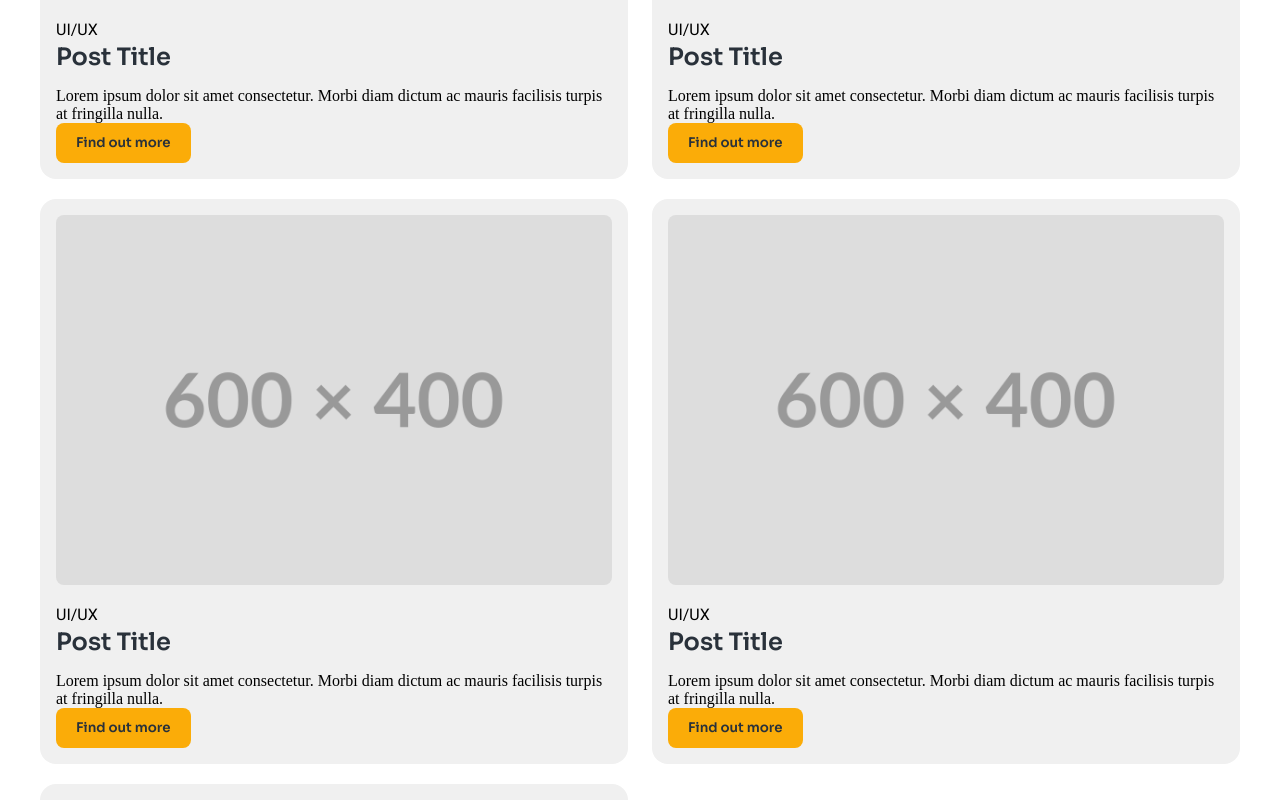
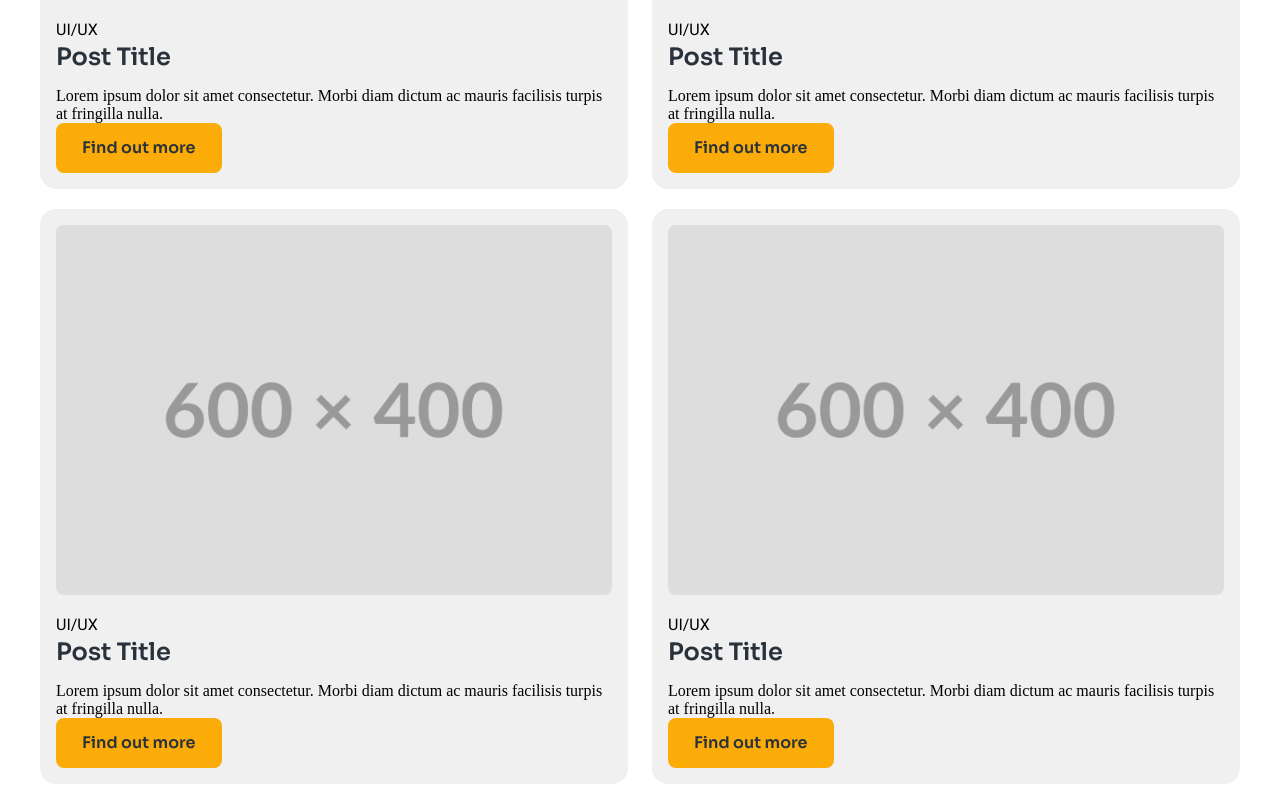
Before and after one commit to JordanNic/personal-site, a Nuxt app: page / in a window 1280 px wide. Shown: the part 1320-2120 px from the top of the page. Built offline with nearby package versions, Linux system fonts and the light colour scheme.

Commit message:
Adjusted size and font-size of button

```diff
--- a/assets/scss/partials/_button.scss
+++ b/assets/scss/partials/_button.scss
@@ -1,6 +1,7 @@
-button {
-    padding: 10px 20px;
+button, .button {
+    padding: 13px 26px;
     border: none;
+    font-size: $font-size;
     @include border-radius(8px);
     @include display-font-stack;
 }
```
